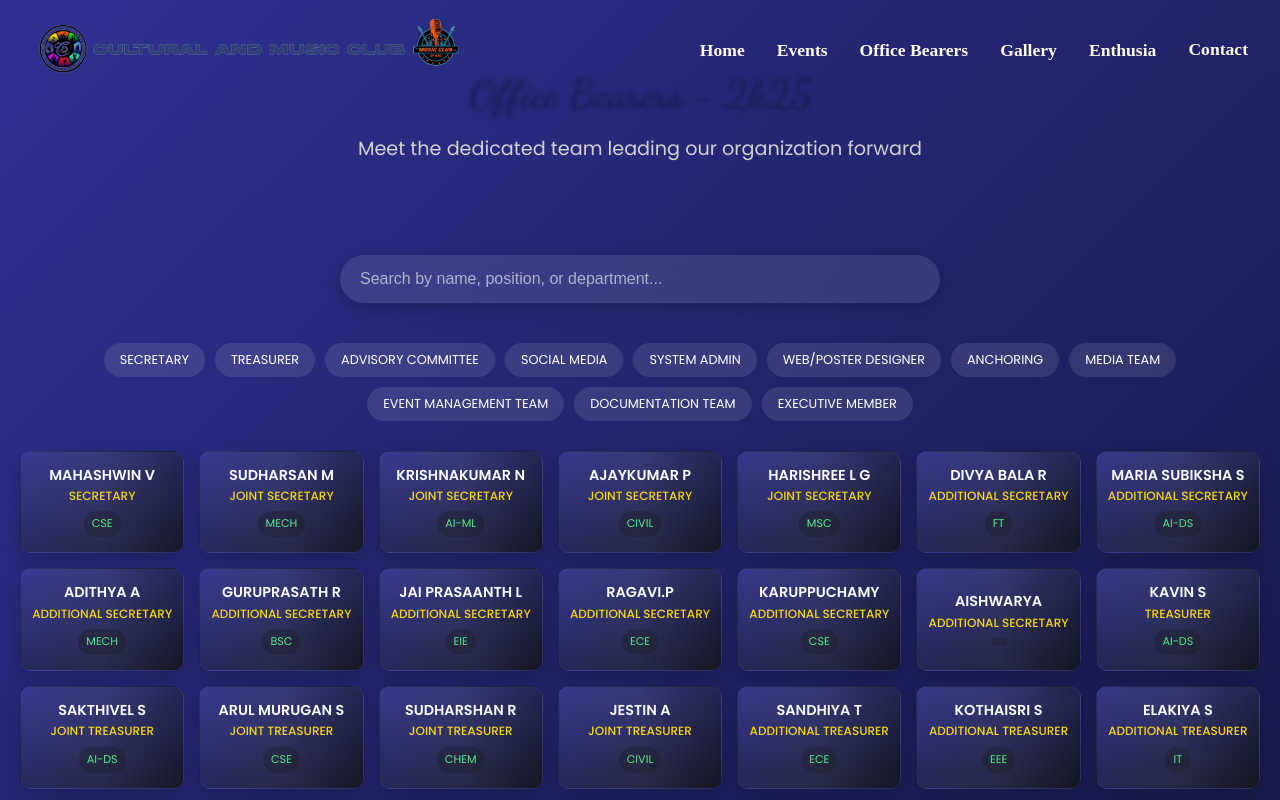
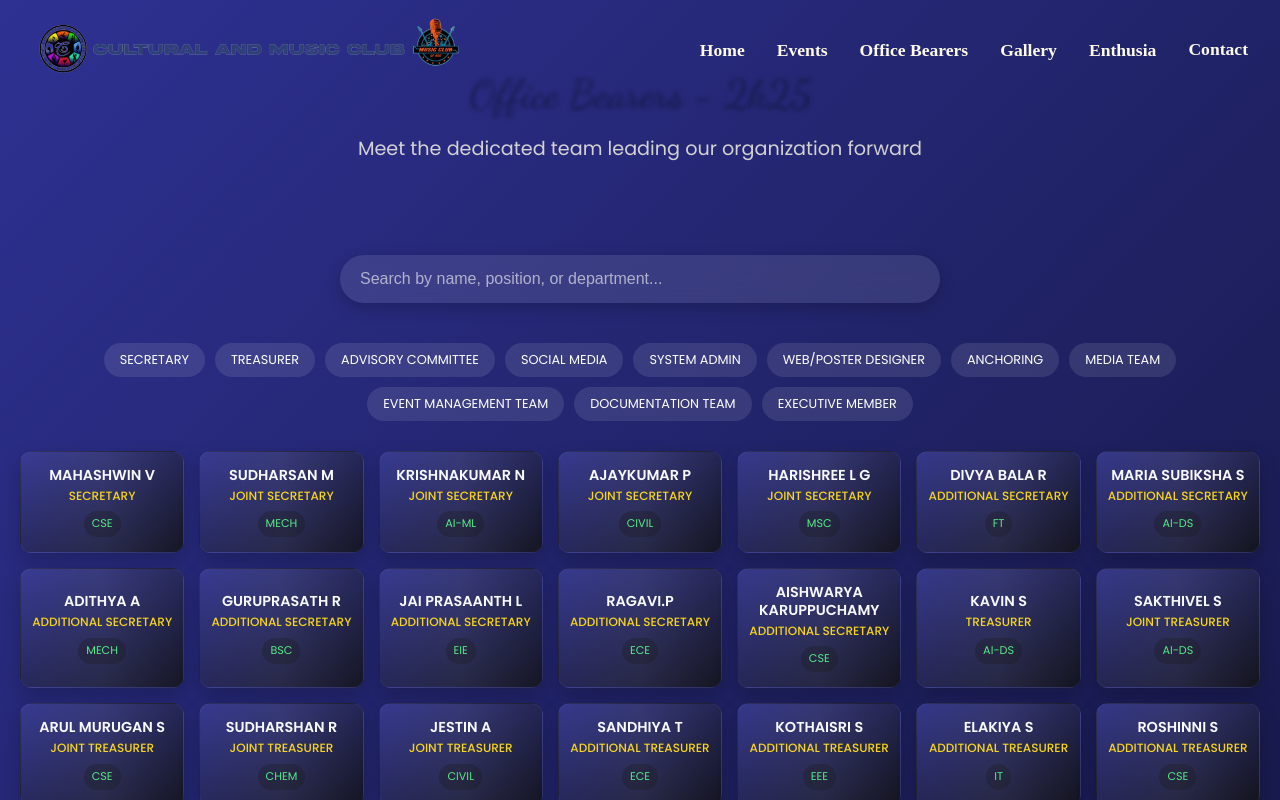
Before and after one commit to sakthivel3011/CC-MC, a React (Vite) app: page /office-bearers in a window 1280 px wide. Shown: the top 800 px of the page. Built offline with nearby package versions, Linux system fonts and the light colour scheme.

Commit message:
Update OfficeBearers.jsx

```diff
--- a/src/pages/OfficeBearers.jsx
+++ b/src/pages/OfficeBearers.jsx
@@ -25,8 +25,7 @@ const OfficeBearers = () => {
             { id: 138, name: 'GURUPRASATH R', position: 'ADDITIONAL SECRETARY', department: 'BSC' },
             { id: 139, name: 'JAI PRASAANTH L', position: 'ADDITIONAL SECRETARY', department: 'EIE' },
             { id: 140, name: 'RAGAVI.P', position: 'ADDITIONAL SECRETARY', department: 'ECE' },
-            { id: 141, name: 'KARUPPUCHAMY', position: 'ADDITIONAL SECRETARY', department: 'CSE' },
-            { id: 142, name: 'AISHWARYA', position: 'ADDITIONAL SECRETARY', department: '' },
+            { id: 141, name: 'AISHWARYA KARUPPUCHAMY', position: 'ADDITIONAL SECRETARY', department: 'CSE' },
 
             // Treasurers
             { id: 120, name: 'KAVIN S', position: 'TREASURER', department: 'AI-DS' },
```
